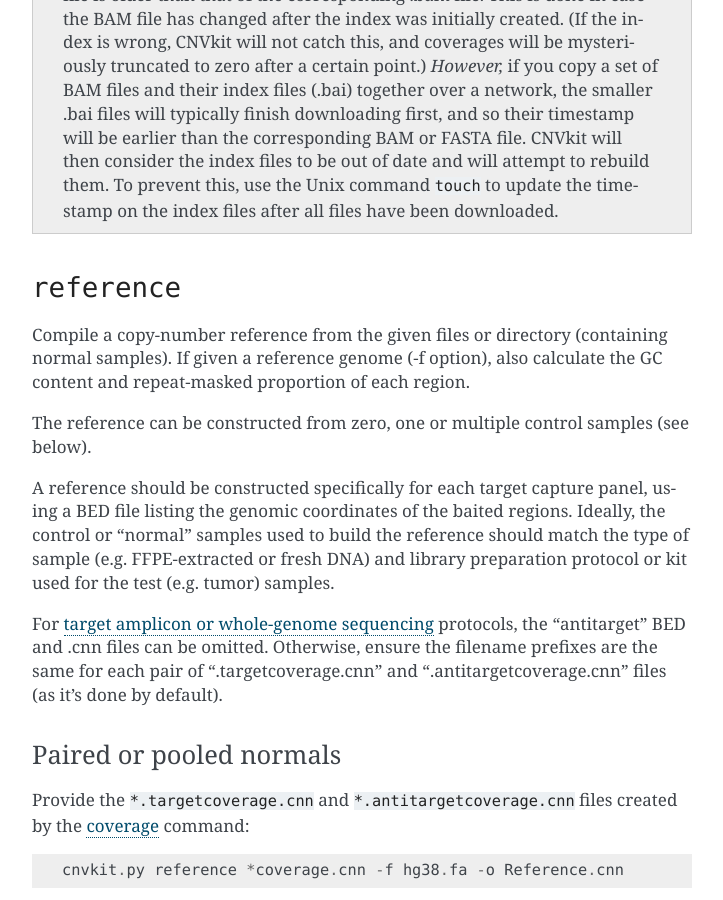
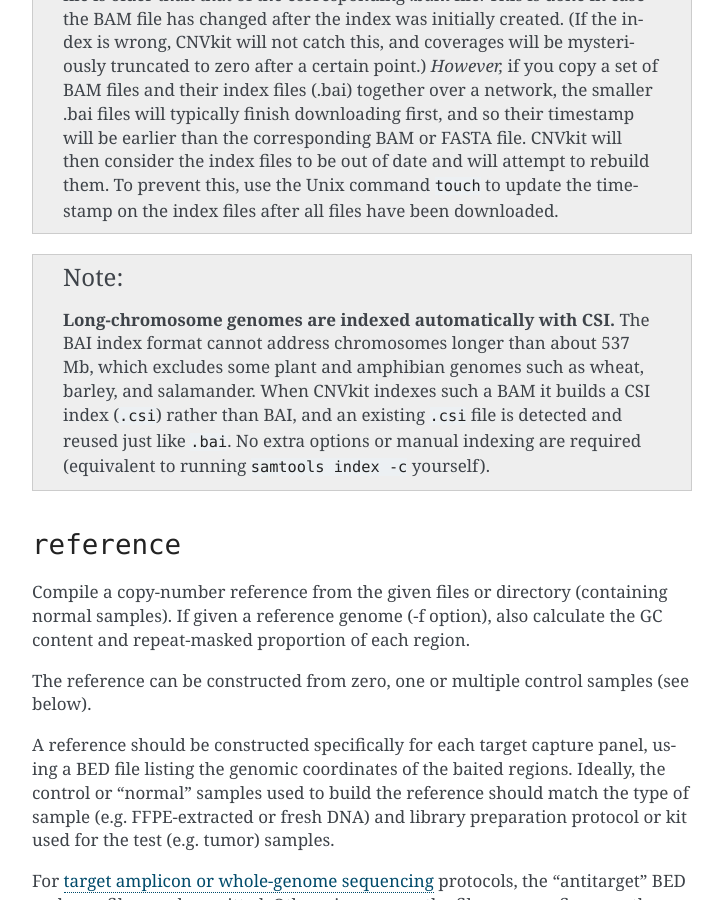
Before and after one commit to etal/cnvkit, a Sphinx documentation site: the page built from doc/pipeline.rst, in a window 1280 px wide and 900 px high, scrolled down 8372 px. Shown: the whole window, without its empty margins (388-1111 px from the left). Built offline with Sphinx 7.4.7, drawn with Linux system fonts in a browser that asks for light colours.

Commit message:
docs: note automatic CSI indexing for long-chromosome genomes (#817)

```diff
--- a/doc/pipeline.rst
+++ b/doc/pipeline.rst
@@ -394,6 +394,16 @@ beforehand, CNVkit will automatically do it for you.
     attempt to rebuild them. To prevent this, use the Unix command ``touch``
     to update the timestamp on the index files after all files have been
     downloaded.
+
+.. note::
+    **Long-chromosome genomes are indexed automatically with CSI.** The BAI
+    index format cannot address chromosomes longer than about 537 Mb, which
+    excludes some plant and amphibian
+    genomes such as wheat, barley, and salamander. When CNVkit indexes such a
+    BAM it builds a CSI index (``.csi``) rather than BAI, and an existing
+    ``.csi`` file is detected and reused just like ``.bai``. No extra options
+    or manual indexing are required (equivalent to running ``samtools index
+    -c`` yourself).
 
 
 .. _reference:
```
